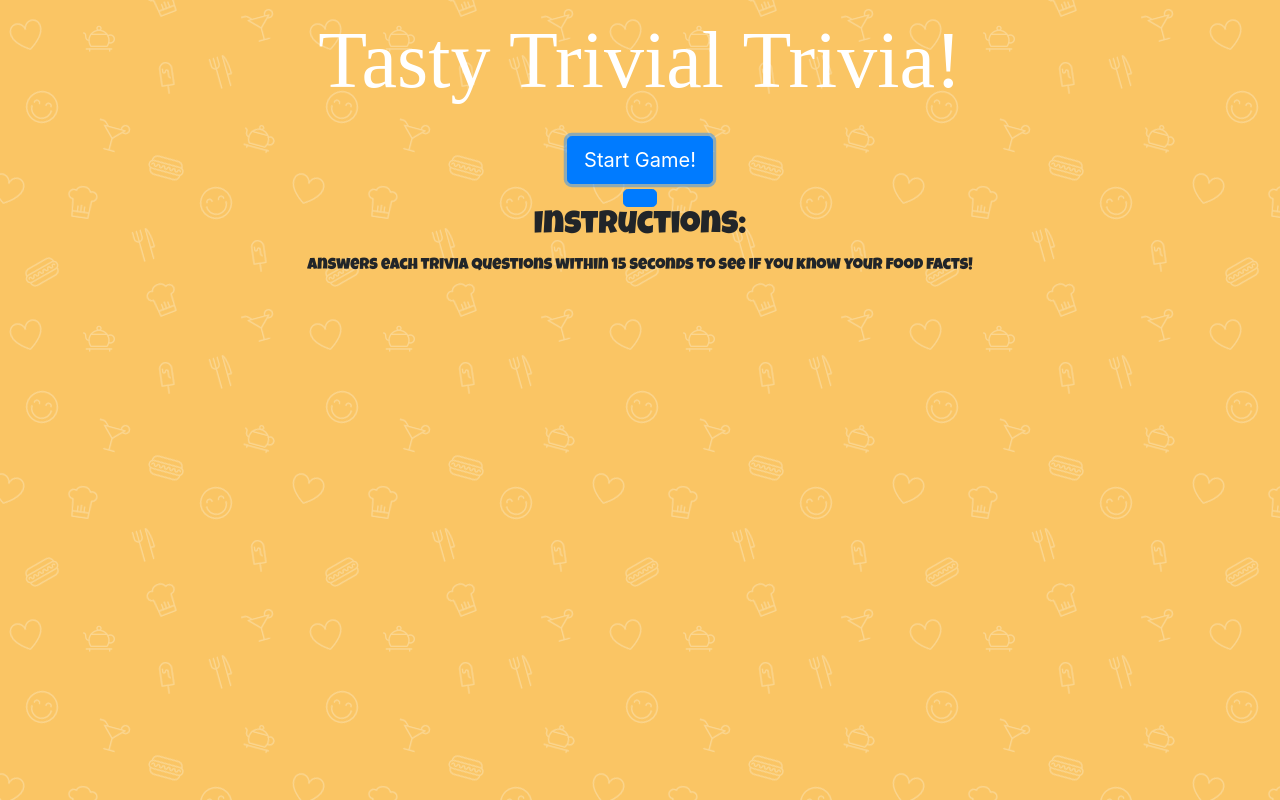
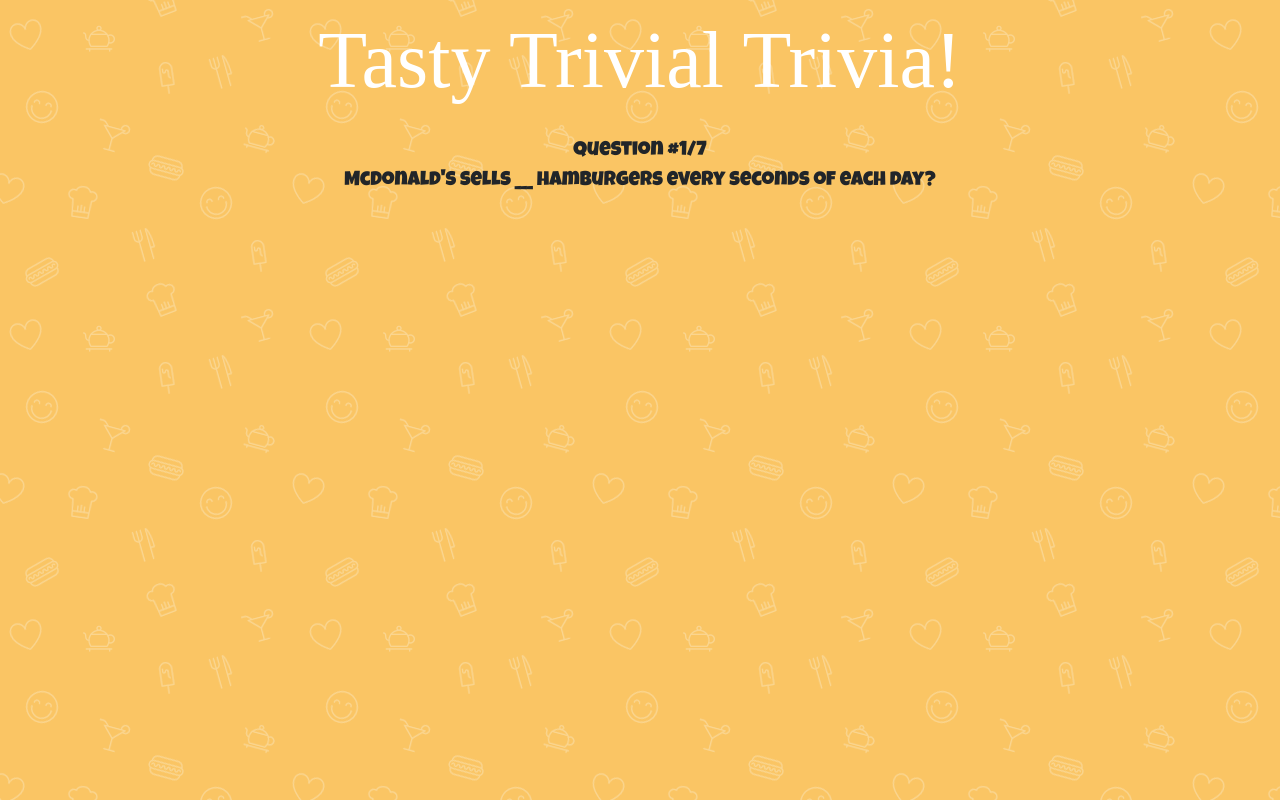
Before and after one commit to w3fl3x/TriviaGame, a plain HTML site: page index.html in a window 1280 px wide. Both pictures are taken after a click on the button "Start Game!". Drawn offline with nearby package versions, Linux system fonts and the light colour scheme; a web font is replaced by a local one.

Commit message:
Added function for game start button.

```diff
--- a/assets/css/style.css
+++ b/assets/css/style.css
@@ -15,6 +15,8 @@ body {
     text-align: center;
 }
 
-#message {
+#message,
+#game-play {
     font-family: 'Luckiest Guy', cursive;
+    font-size: 20px;
 }
--- a/assets/javascript/app.js
+++ b/assets/javascript/app.js
@@ -72,7 +72,7 @@ $(document).ready(function (){
         wrongChoices = 0;
         unAnswered = 0;
         //first question
-        newQuestion()
+        newQuestion();
     };
 
     //Counter
@@ -105,7 +105,7 @@ $(document).ready(function (){
         for (var i = 0; i < 4; i++) {
             var choices = $('<div');
             choices.text(Questions[currentQuestion].answerList[i]);
-            choices.attr({'data-index: i'});
+            choices.attr({'data-index': i});
             choices.addClass('thisChoice');
             $('.answerList').append(choices);
         };
@@ -175,5 +175,16 @@ $(document).ready(function (){
         $('#startAgainBtn').addClass('reset');
         $('#startAgainBtn').show();
         $('#startAgainBtn').html('Restart?');
-    }
+    };
+
+    //process
+    $('.startbutton').on('click', function() {
+        $(this).hide();
+        startGame();
+    });
+    //reset button
+    $('#startAgainBtn').on('click', function() {
+        $(this).hide();
+        startGame();
+    });
 });
--- a/index.html
+++ b/index.html
@@ -29,15 +29,21 @@
 
         <div id="game-play">
             <div id="timer"></div>
+
             <div id="currentQuestion"></div>
+
             <div id="question"></div>
+
             <div id="answerList"></div>
 
             <div id="finalMessage"></div>
+
             <div id="correctAnswers"></div>
+
             <div id="wrongAnswers"></div>
+
             <div id="unAnswered"></div>
-            <div button class="btn btn-primary btn-lg" id="startAgainBtn"></div>
+            <!-- <div button class="btn btn-primary btn-lg" id="startAgainBtn"></div> -->
         </div>
 
         <div id="message">
```
